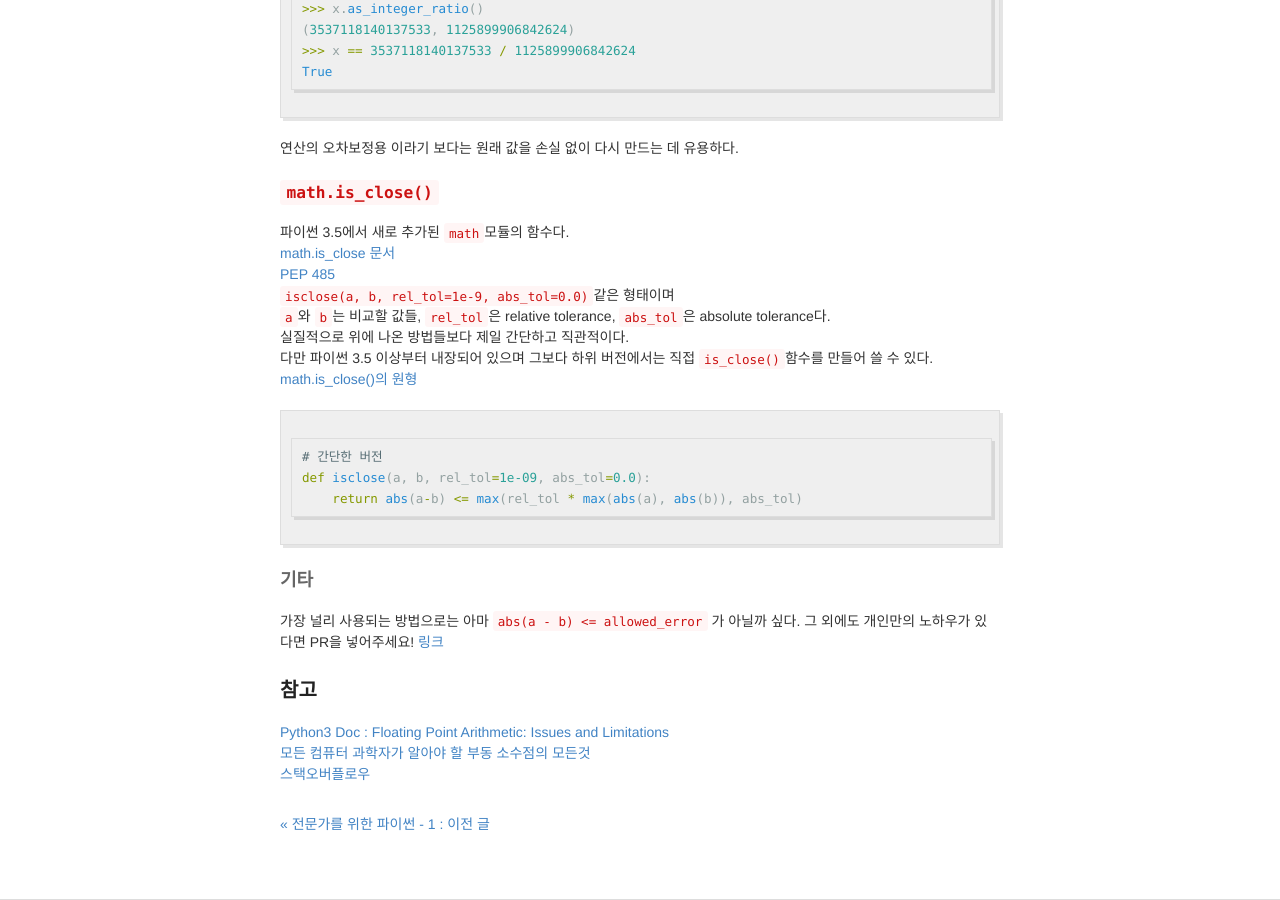
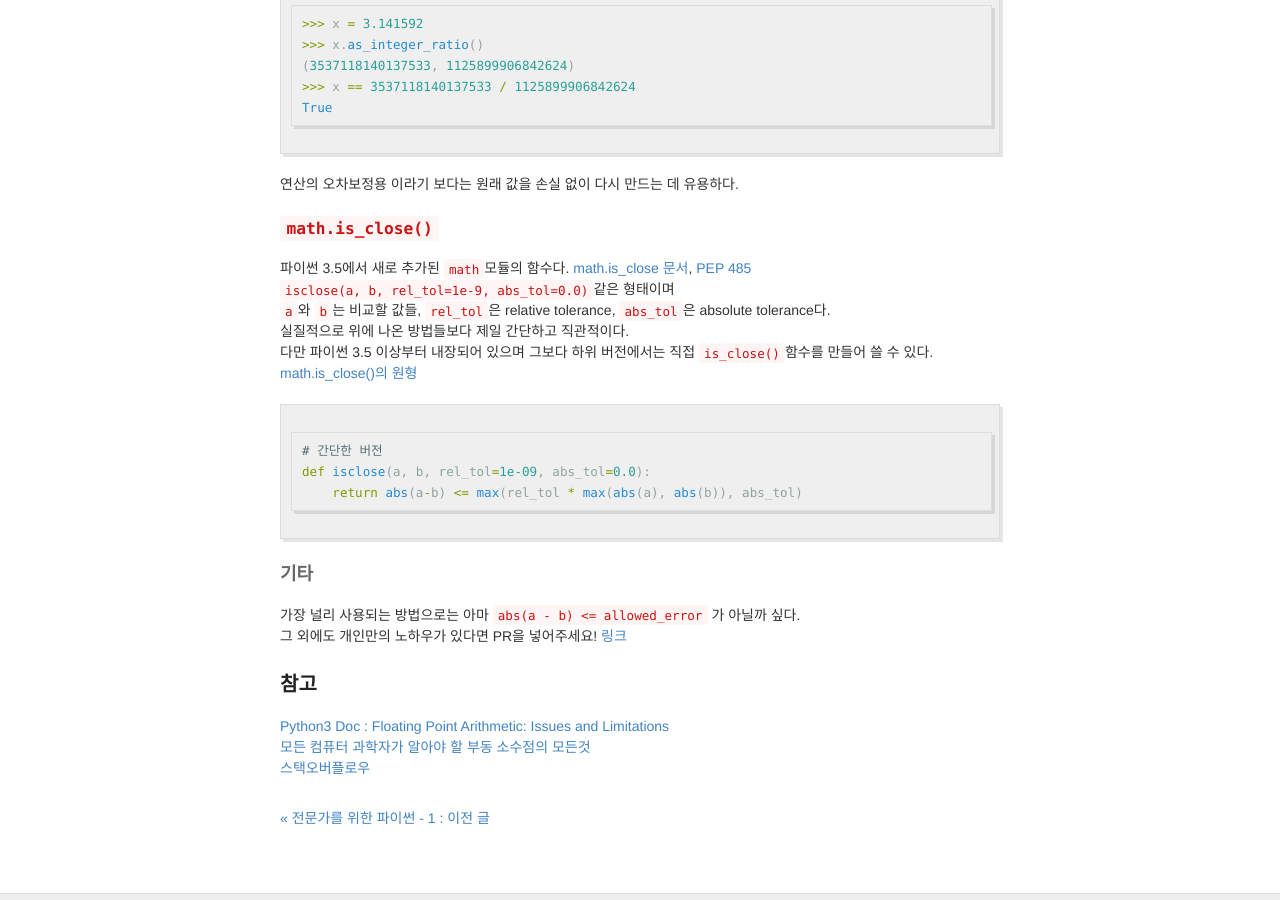
Before and after one commit to winterjung/JungWinter.github.io, a Jekyll site: the page built from _posts/2017-1-12-Floating-Point.md, in a window 1280 px wide and 900 px high, scrolled down 3396 px. Built offline with Jekyll 4.4.1, drawn with Linux system fonts in a browser that asks for light colours; comment, search, counter and statistics services are not loaded.

Commit message:
개행 수정

````diff
--- a/_posts/2017-1-12-Floating-Point.md
+++ b/_posts/2017-1-12-Floating-Point.md
@@ -51,6 +51,7 @@
 ### 대책
 `math.fsum()`, `round()`, `float.as_integer_ratio()`, `math.is_close()` 함수 혹은 다른 방법을 통해서 실수를 방지할 수 있다.
 
+
 #### `math.fsum()`
 `math`모듈의 `fsum(iterable)`를 이용해 두 개 이상의 부동 소수점 합계와 관련된 반올림 오류 누적을 제거하여 정밀도 손실을 방지할 수 있다.
 [math.fsum 문서](https://docs.python.org/3/library/math.html#math.fsum)
@@ -70,6 +71,7 @@
 >>> fsum([0.1, 0.2])
 0.30000000000000004
 ```
+
 
 #### `round()`
 파이썬에서 글로벌 함수로 있는 `round()`를 이용해 반올림 해줌으로써 해결할 수도 있다.
@@ -110,6 +112,7 @@
 
 `ROUND_HALF_EVEN` 방식은 짝수에서는 5일 때 내림, 홀수에서는 5일 때는 올림하는 방식이다.
 다른 방식으로는
+
 - `ROUND_CEILING`
 - `ROUND_DOWN`
 - `ROUND_FLOOR`
@@ -117,11 +120,14 @@
 - `ROUND_HALF_UP`
 - `ROUND_UP`
 - `ROUND_05UP`
+
 들이 있으며 `decimal.getcontext().rounding=ROUND_HALF_UP`처럼 변경할 수 있다.
 [참고 사이트](https://blog.udemy.com/python-round/)
 
+
 #### `float.as_integer_ratio()`
 파이썬 `float`자료형에는 `as_integer_ratio()`함수가 내장되어 있다.
+
 ```python
 >>> x = 3.141592
 >>> x.as_integer_ratio()
@@ -129,12 +135,12 @@
 >>> x == 3537118140137533 / 1125899906842624
 True
 ```
+
 연산의 오차보정용 이라기 보다는 원래 값을 손실 없이 다시 만드는 데 유용하다.
 
+
 #### `math.is_close()`
-파이썬 3.5에서 새로 추가된 `math`모듈의 함수다.
-[math.is_close 문서](https://docs.python.org/3/library/math.html#math.isclose)
-[PEP 485](https://www.python.org/dev/peps/pep-0485/)
+파이썬 3.5에서 새로 추가된 `math`모듈의 함수다. [math.is_close 문서](https://docs.python.org/3/library/math.html#math.isclose), [PEP 485](https://www.python.org/dev/peps/pep-0485/)
 `isclose(a, b, rel_tol=1e-9, abs_tol=0.0)`같은 형태이며
 `a`와 `b`는 비교할 값들, `rel_tol`은 relative tolerance, `abs_tol`은 absolute tolerance다.
 실질적으로 위에 나온 방법들보다 제일 간단하고 직관적이다.
````
